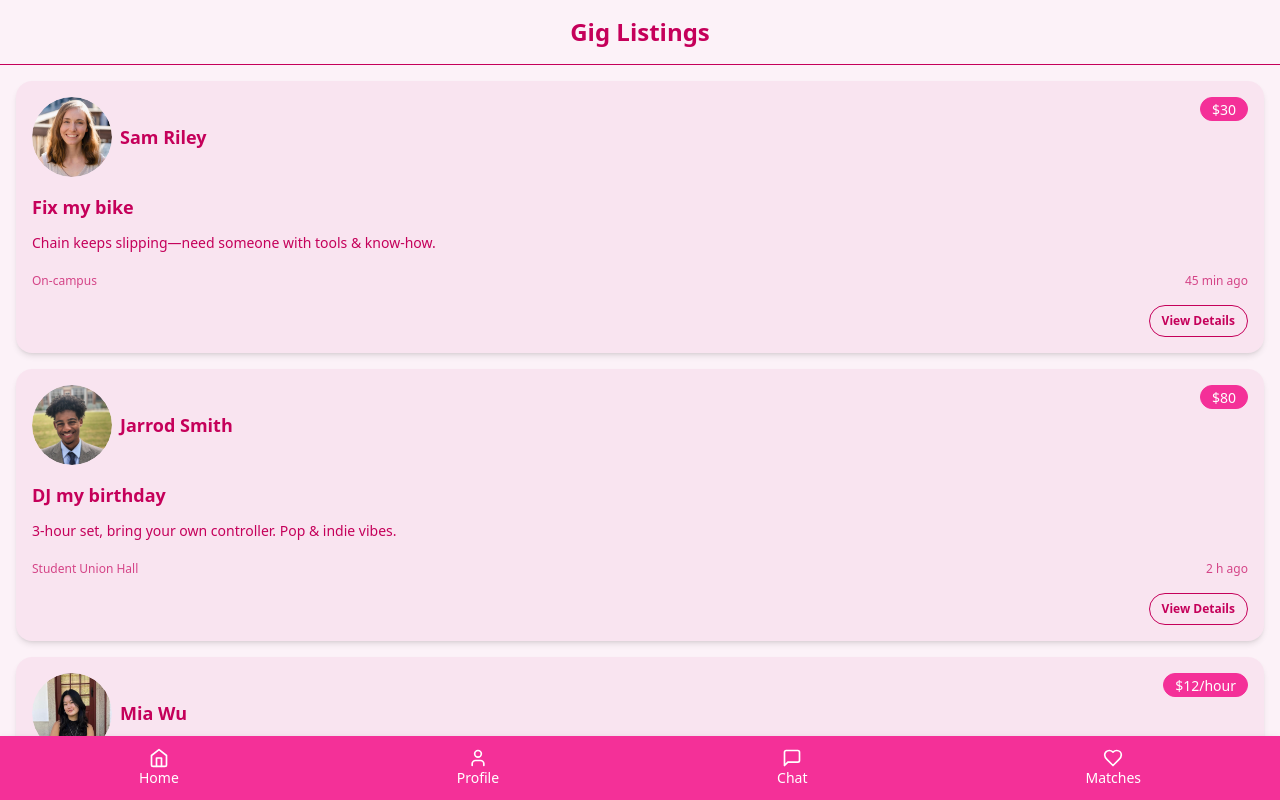
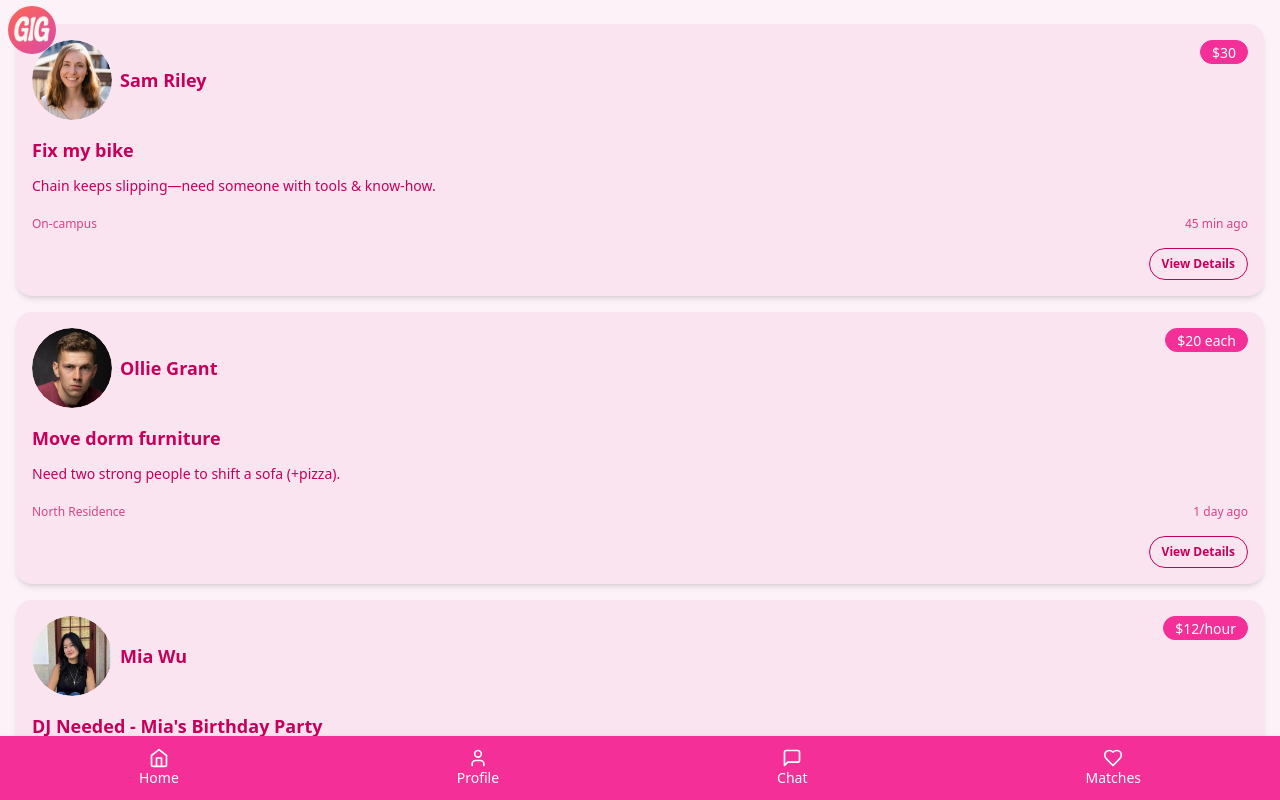
Before and after one commit to brandonstarxel/gigmeet, a React (Vite) app: page / in a window 1280 px wide. Built offline with nearby package versions, Linux system fonts and the light colour scheme.

Commit message:
added logo

```diff
--- a/src/pages/Home.tsx
+++ b/src/pages/Home.tsx
@@ -19,7 +19,7 @@ export default function HomePage({ onNewNotification }: { onNewNotification: ()
       const delay = location.state.delay ?? 1000;  // or whatever default
       timerRef.current = window.setTimeout(doSomething, delay);
 
-      // “Consume” the flag without triggering React-Router
+      // "Consume" the flag without triggering React-Router
       // (first arg is the new state object, third is URL; leave pathname/search/hash unchanged)
       window.history.replaceState({}, "", window.location.href);
     }
@@ -45,16 +45,28 @@ export default function HomePage({ onNewNotification }: { onNewNotification: ()
         avatar: "/student1.jpg"
       }
     },
+    // {
+    //   id: 2,
+    //   title: "DJ my birthday",
+    //   description: "3-hour set, bring your own controller. Pop & indie vibes.",
+    //   price: "$80",
+    //   location: "Student Union Hall",
+    //   postedAt: "2 h ago",
+    //   postedBy: {
+    //     name: "Jarrod Smith",
+    //     avatar: "/student2.jpg"
+    //   }
+    // },
     {
-      id: 2,
-      title: "DJ my birthday",
-      description: "3-hour set, bring your own controller. Pop & indie vibes.",
-      price: "$80",
-      location: "Student Union Hall",
-      postedAt: "2 h ago",
+      id: 4,
+      title: "Move dorm furniture",
+      description: "Need two strong people to shift a sofa (+pizza).",
+      price: "$20 each",
+      location: "North Residence",
+      postedAt: "1 day ago",
       postedBy: {
-        name: "Jarrod Smith",
-        avatar: "/student2.jpg"
+        name: "Ollie Grant",
+        avatar: "/student4.jpg"
       }
     },
     {
@@ -67,18 +79,6 @@ export default function HomePage({ onNewNotification }: { onNewNotification: ()
       postedBy: {
         name: "Mia Wu",
         avatar: "/miawu.png"
-      }
-    },
-    {
-      id: 4,
-      title: "Move dorm furniture",
-      description: "Need two strong people to shift a sofa (+pizza).",
-      price: "$20 each",
-      location: "North Residence",
-      postedAt: "1 day ago",
-      postedBy: {
-        name: "Ollie Grant",
-        avatar: "/student4.jpg"
       }
     },
     {
@@ -108,8 +108,12 @@ export default function HomePage({ onNewNotification }: { onNewNotification: ()
       {/* Main content area with scrolling */}
       <main className="flex-1 overflow-y-auto pb-16">
         {/* Header */}
-        <header className="sticky top-0 bg-base-100 p-4 border-b z-10">
-          <h1 className="text-2xl font-bold text-center">Gig Listings</h1>
+        <header className="sticky top-0 bg-base-100 p-1 z-10">
+          <div className="relative">
+            <div className="absolute top-0.5 left-1 w-12 h-12">
+              <img src="/GIG logo.png" alt="GIG" className="w-full h-full object-cover rounded-full" />
+            </div>
+          </div>
         </header>
 
         {/* Gig listings */}
```
Also changed, not shown: public/GIG logo.png (added).
